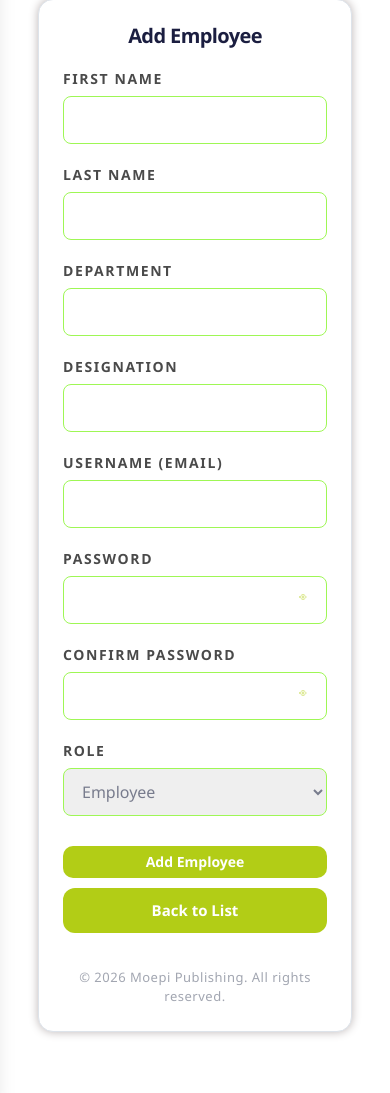
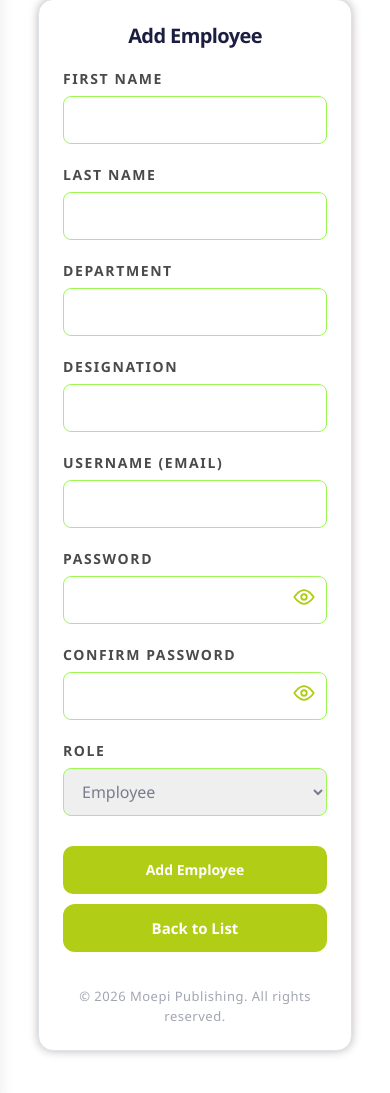
Before and after one commit to MoepiPublishing2026/Leave-Management-system, a Laravel app: page /admin/employees/create in a window 390 px wide. Shown: the part 154-1247 px from the top of the page. Run offline with Laravel 12, Linux system fonts and the light colour scheme; a user stored in the database is signed in; data comes from the database, SQL or seed files in the repository; data that the repository does not hold is empty; parts of the project's set-up code (start-up, migrations or seed data) failed here and were passed over; some libraries are stand-ins or nearby versions.

Commit message:
After a refresh

```diff
--- a/public/css/ui-consistency.css
+++ b/public/css/ui-consistency.css
@@ -75,13 +75,18 @@ html, body {
     overflow-x: auto !important;
     -webkit-overflow-scrolling: touch;
     max-width: 100%;
-    touch-action: pan-x;
+    min-width: 0 !important;
+    /* Let horizontal scroll reach the last column (avoid pan-x fighting touch on iOS) */
+    touch-action: auto;
+    overscroll-behavior-x: contain;
   }
   main :where(.table-scroll-x > table) {
     display: table !important;
     width: max-content !important;
-    min-width: 640px !important;
+    min-width: 720px !important;
     border-collapse: separate;
+    overflow: visible !important;
+    overflow-x: visible !important;
   }
 
   :where(.dashboard-container, .manager-container, .admin-container) {
--- a/resources/views/admin/employees/create.blade.php
+++ b/resources/views/admin/employees/create.blade.php
@@ -54,52 +54,42 @@
         box-sizing: border-box;
         transition: border-color 0.3s ease;
     }
-    .has-toggle {
+    /* Match auth/login password toggle (eye icons + placement) */
+    .input-wrapper {
         position: relative;
+        width: 100%;
     }
-    .has-toggle input[type="password"],
-    .has-toggle input[type="text"] {
+    .input-wrapper input[type="password"],
+    .input-wrapper input[type="text"] {
         padding-right: 48px;
     }
     .toggle-password {
         position: absolute;
         top: 50%;
-        right: 12px;
+        right: 14px;
         transform: translateY(-50%);
-        width: 32px;
-        height: 32px;
-        display: flex;
+        cursor: pointer;
+        color: #a0aec0;
+        transition: color 0.3s ease;
+        width: 22px;
+        height: 22px;
+        display: inline-flex;
         align-items: center;
         justify-content: center;
-        cursor: pointer;
-        user-select: none;
-        background: white;
-        border-radius: 8px;
-        border: none;
-        outline: none;
-        padding: 0;
+    }
+    .toggle-password:hover svg {
+        stroke: #b2cd16;
     }
     .toggle-password svg {
-        width: 20px;
-        height: 20px;
+        width: 22px;
+        height: 22px;
         stroke: #b2cd16;
-        background: transparent;
-        pointer-events: none;
+        transition: stroke 0.3s ease;
     }
     .toggle-password:focus {
-        outline: 2px solid #4a4a4a;
-    }
-    .toggle-password .icon-closed {
-        display: none;
-    }
-    .toggle-password[aria-pressed="true"] .icon-open {
-        display: none;
-    }
-    .toggle-password[aria-pressed="true"] .icon-closed {
-        display: block;
-    }
-    .form-row {
-        position: relative;
+        outline: 2px solid rgba(178, 205, 22, 0.45);
+        outline-offset: 2px;
+        border-radius: 4px;
     }
     .error {
         color: #ff1e5a;
@@ -113,10 +103,13 @@
         gap: 15px;
         margin-top: 30px;
     }
-    button, .btn-login {
+    .button-group .btn-form-action {
+        box-sizing: border-box;
+        min-height: 52px;
         padding: 15px 40px;
         font-weight: 600;
         font-size: 18px;
+        line-height: 1.25;
         border-radius: 12px;
         cursor: pointer;
         border: none;
@@ -129,13 +122,11 @@
         justify-content: center;
         transition: background-color 0.3s ease;
     }
-    button:hover, .btn-login:hover {
+    .button-group button.btn-form-action {
+        font-family: inherit;
+    }
+    .button-group .btn-form-action:hover {
         background-color: #0f140acc;
-    }
-    .btn-login {
-        display: inline-flex;
-        align-items: center;
-        justify-content: center;
     }
     .branding {
         margin-top: 35px;
@@ -147,16 +138,18 @@
     @media (max-width: 576px) {
         .signup-container { padding: 24px; }
         input[type="text"], input[type="email"], input[type="password"], select { font-size: 16px; padding: 11px 14px; }
-        .toggle-password { right: 8px; }
+        .input-wrapper input[type="password"],
+        .input-wrapper input[type="text"] { padding-right: 44px; }
+        .toggle-password { right: 12px; }
         .button-group {
             flex-direction: column;
             align-items: stretch;
             gap: 10px;
         }
-        .button-group button,
-        .button-group .btn-login {
+        .button-group .btn-form-action {
             width: 100%;
-            padding: 11px 14px;
+            min-height: 48px;
+            padding: 12px 16px;
             font-size: 15px;
             border-radius: 12px;
         }
@@ -198,43 +191,41 @@
             <div class="error">{{ $message }}</div>
         @enderror
 
-        <!-- Password with toggle -->
+        <!-- Password with toggle (same icons as login) -->
         <label for="password">Password</label>
-        <div class="form-row has-toggle">
+        <div class="input-wrapper">
             <input type="password" name="password" id="password" required />
-            <button type="button" class="toggle-password" aria-label="Show or hide password"
-                aria-pressed="false" data-target="password">
-                <svg class="icon-open" data-state="open" xmlns="http://www.w3.org/2000/svg" fill="none" viewBox="0 0 24 24" stroke-width="1.5">
+            <span class="toggle-password" id="togglePasswordAdd" role="button" tabindex="0" aria-label="Show or hide password">
+                <svg id="eyeOpenAdd" xmlns="http://www.w3.org/2000/svg" fill="none" viewBox="0 0 24 24" stroke-width="2">
                     <path stroke-linecap="round" stroke-linejoin="round"
-                        d="M2.4 12S6.9 4.5 12 4.5 21.6 12 21.6 12 17.1 19.5 12 19.5 2.4 12 2.4 12z"/>
-                    <circle cx="12" cy="12" r="3"/>
+                        d="M1.5 12s4.5-7.5 10.5-7.5S22.5 12 22.5 12 18 19.5 12 19.5 1.5 12 1.5 12z" />
+                    <circle cx="12" cy="12" r="3" stroke-width="2" />
                 </svg>
-                <svg class="icon-closed" data-state="closed" xmlns="http://www.w3.org/2000/svg" fill="none" viewBox="0 0 24 24" stroke-width="1.5">
+                <svg id="eyeClosedAdd" xmlns="http://www.w3.org/2000/svg" fill="none" viewBox="0 0 24 24" stroke-width="2" style="display:none;">
                     <path stroke-linecap="round" stroke-linejoin="round"
-                        d="M3 3l18 18M10.6 10.6A3 3 0 0112 9a3 3 0 013 3c0 .5-.1.9-.3 1.3M6.7 6.7A10.9 10.9 0 001.5 12S6 19.5 12 19.5a10.6 10.6 0 004.7-1.1M17.3 17.3A10.9 10.9 0 0022.5 12s-4.5-7.5-10.5-7.5"/>
+                        d="M3 3l18 18M10.6 10.6A3 3 0 0112 9a3 3 0 013 3c0 .5-.1.9-.3 1.3M6.7 6.7A10.9 10.9 0 001.5 12S6 19.5 12 19.5a10.6 10.6 0 004.7-1.1M17.3 17.3A10.9 10.9 0 0022.5 12s-4.5-7.5-10.5-7.5a10.6 10.6 0 00-4.9 1.2" />
                 </svg>
-            </button>
+            </span>
         </div>
         @error('password')
             <div class="error">{{ $message }}</div>
         @enderror
 
-        <!-- Confirm password with toggle -->
+        <!-- Confirm password with toggle (same icons as login) -->
         <label for="password_confirmation">Confirm Password</label>
-        <div class="form-row has-toggle">
+        <div class="input-wrapper">
             <input type="password" name="password_confirmation" id="password_confirmation" required />
-            <button type="button" class="toggle-password" aria-label="Show or hide confirm password"
-                aria-pressed="false" data-target="password_confirmation">
-                <svg class="icon-open" data-state="open" xmlns="http://www.w3.org/2000/svg" fill="none" viewBox="0 0 24 24" stroke-width="1.5">
+            <span class="toggle-password" id="togglePasswordAddConfirm" role="button" tabindex="0" aria-label="Show or hide confirm password">
+                <svg id="eyeOpenAddConfirm" xmlns="http://www.w3.org/2000/svg" fill="none" viewBox="0 0 24 24" stroke-width="2">
                     <path stroke-linecap="round" stroke-linejoin="round"
-                        d="M2.4 12S6.9 4.5 12 4.5 21.6 12 21.6 12 17.1 19.5 12 19.5 2.4 12 2.4 12z"/>
-                    <circle cx="12" cy="12" r="3"/>
+                        d="M1.5 12s4.5-7.5 10.5-7.5S22.5 12 22.5 12 18 19.5 12 19.5 1.5 12 1.5 12z" />
+                    <circle cx="12" cy="12" r="3" stroke-width="2" />
                 </svg>
-                <svg class="icon-closed" data-state="closed" xmlns="http://www.w3.org/2000/svg" fill="none" viewBox="0 0 24 24" stroke-width="1.5">
+                <svg id="eyeClosedAddConfirm" xmlns="http://www.w3.org/2000/svg" fill="none" viewBox="0 0 24 24" stroke-width="2" style="display:none;">
                     <path stroke-linecap="round" stroke-linejoin="round"
-                        d="M3 3l18 18M10.6 10.6A3 3 0 0112 9a3 3 0 013 3c0 .5-.1.9-.3 1.3M6.7 6.7A10.9 10.9 0 001.5 12S6 19.5 12 19.5a10.6 10.6 0 004.7-1.1M17.3 17.3A10.9 10.9 0 0022.5 12s-4.5-7.5-10.5-7.5"/>
+                        d="M3 3l18 18M10.6 10.6A3 3 0 0112 9a3 3 0 013 3c0 .5-.1.9-.3 1.3M6.7 6.7A10.9 10.9 0 001.5 12S6 19.5 12 19.5a10.6 10.6 0 004.7-1.1M17.3 17.3A10.9 10.9 0 0022.5 12s-4.5-7.5-10.5-7.5a10.6 10.6 0 00-4.9 1.2" />
                 </svg>
-            </button>
+            </span>
         </div>
 
         <label for="role">Role</label>
@@ -248,8 +239,8 @@
         @enderror
 
         <div class="button-group">
-            <button type="submit">Add Employee</button>
-            <a href="{{ route('admin.employees.index') }}" class="btn-login">Back to List</a>
+            <button type="submit" class="btn-form-action">Add Employee</button>
+            <a href="{{ route('admin.employees.index') }}" class="btn-form-action">Back to List</a>
         </div>
     </form>
 
@@ -260,21 +251,33 @@
 
 <script>
     document.addEventListener('DOMContentLoaded', function () {
-        // Toggle password function
-        function togglePasswordFor(button) {
-            const targetId = button.getAttribute('data-target');
-            const input = document.getElementById(targetId);
-            if (!input) return;
-            const isHidden = input.type === 'password';
-            input.type = isHidden ? 'text' : 'password';
-            button.setAttribute('aria-pressed', isHidden ? 'true' : 'false');
+        function setupPasswordToggle(toggleEl, inputId, openId, closedId) {
+            const input = document.getElementById(inputId);
+            const eyeOpen = document.getElementById(openId);
+            const eyeClosed = document.getElementById(closedId);
+            if (!toggleEl || !input || !eyeOpen || !eyeClosed) return;
+
+            function flip() {
+                const isPassword = input.type === 'password';
+                input.type = isPassword ? 'text' : 'password';
+                eyeOpen.style.display = isPassword ? 'none' : 'block';
+                eyeClosed.style.display = isPassword ? 'block' : 'none';
+            }
+
+            toggleEl.addEventListener('click', function (e) {
+                e.preventDefault();
+                flip();
+            });
+            toggleEl.addEventListener('keydown', function (e) {
+                if (e.key === 'Enter' || e.key === ' ') {
+                    e.preventDefault();
+                    flip();
+                }
+            });
         }
-        document.querySelectorAll('.toggle-password').forEach(btn => {
-            btn.addEventListener('click', function (e) {
-                e.preventDefault();
-                togglePasswordFor(btn);
-            });
-        });
+
+        setupPasswordToggle(document.getElementById('togglePasswordAdd'), 'password', 'eyeOpenAdd', 'eyeClosedAdd');
+        setupPasswordToggle(document.getElementById('togglePasswordAddConfirm'), 'password_confirmation', 'eyeOpenAddConfirm', 'eyeClosedAddConfirm');
     });
 </script>
 @endsection
--- a/resources/views/auth/forgot_password.blade.php
+++ b/resources/views/auth/forgot_password.blade.php
@@ -5,9 +5,6 @@
     <meta name="viewport" content="width=device-width, initial-scale=1" />
     <title>Forgot Password - Leave Management</title>
     <link rel="icon" href="{{ asset('images/favicon-32.png') }}" type="image/png" sizes="32x32" />
-    <link rel="icon" href="{{ asset('images/favicon-16.png') }}" type="image/png" sizes="16x16" />
-    <link rel="icon" href="{{ asset('images/favicon-192.png') }}" type="image/png" sizes="192x192" />
-    <link rel="icon" href="{{ asset('images/favicon-512.png') }}" type="image/png" sizes="512x512" />
     <link rel="shortcut icon" href="{{ asset('images/favicon-32.png') }}" type="image/png" />
     <link rel="apple-touch-icon" href="{{ asset('images/apple-touch-icon.png') }}" sizes="180x180" />
     <script src="https://cdn.jsdelivr.net/npm/sweetalert2@11"></script>
--- a/resources/views/auth/login.blade.php
+++ b/resources/views/auth/login.blade.php
@@ -6,9 +6,6 @@
     <meta name="viewport" content="width=device-width, initial-scale=1" />
     <title>Login - Leave Management</title>
     <link rel="icon" href="{{ asset('images/favicon-32.png') }}" type="image/png" sizes="32x32" />
-    <link rel="icon" href="{{ asset('images/favicon-16.png') }}" type="image/png" sizes="16x16" />
-    <link rel="icon" href="{{ asset('images/favicon-192.png') }}" type="image/png" sizes="192x192" />
-    <link rel="icon" href="{{ asset('images/favicon-512.png') }}" type="image/png" sizes="512x512" />
     <link rel="shortcut icon" href="{{ asset('images/favicon-32.png') }}" type="image/png" />
     <link rel="apple-touch-icon" href="{{ asset('images/apple-touch-icon.png') }}" sizes="180x180" />
     <script src="https://cdn.jsdelivr.net/npm/sweetalert2@11"></script>
--- a/resources/views/auth/verify2fa.blade.php
+++ b/resources/views/auth/verify2fa.blade.php
@@ -5,9 +5,6 @@
     <meta name="viewport" content="width=device-width, initial-scale=1" />
     <title>Two-Factor Authentication - Leave Management</title>
     <link rel="icon" href="{{ asset('images/favicon-32.png') }}" type="image/png" sizes="32x32" />
-    <link rel="icon" href="{{ asset('images/favicon-16.png') }}" type="image/png" sizes="16x16" />
-    <link rel="icon" href="{{ asset('images/favicon-192.png') }}" type="image/png" sizes="192x192" />
-    <link rel="icon" href="{{ asset('images/favicon-512.png') }}" type="image/png" sizes="512x512" />
     <link rel="shortcut icon" href="{{ asset('images/favicon-32.png') }}" type="image/png" />
     <link rel="apple-touch-icon" href="{{ asset('images/apple-touch-icon.png') }}" sizes="180x180" />
     <script src="https://cdn.jsdelivr.net/npm/sweetalert2@11"></script>
--- a/resources/views/layouts/admin.blade.php
+++ b/resources/views/layouts/admin.blade.php
@@ -5,9 +5,6 @@
     <meta name="viewport" content="width=device-width, initial-scale=1" />
     <title>@yield('title', 'Admin Panel')</title>
     <link rel="icon" href="{{ asset('images/favicon-32.png') }}" type="image/png" sizes="32x32" />
-    <link rel="icon" href="{{ asset('images/favicon-16.png') }}" type="image/png" sizes="16x16" />
-    <link rel="icon" href="{{ asset('images/favicon-192.png') }}" type="image/png" sizes="192x192" />
-    <link rel="icon" href="{{ asset('images/favicon-512.png') }}" type="image/png" sizes="512x512" />
     <link rel="shortcut icon" href="{{ asset('images/favicon-32.png') }}" type="image/png" />
     <link rel="apple-touch-icon" href="{{ asset('images/apple-touch-icon.png') }}" sizes="180x180" />
     <link href="https://cdn.jsdelivr.net/npm/bootstrap@5.3.0/dist/css/bootstrap.min.css" rel="stylesheet" />
@@ -302,6 +299,30 @@
 
     <link rel="stylesheet" href="{{ asset('css/ui-consistency.css') }}" />
 
+    <script>
+        document.addEventListener('DOMContentLoaded', function() {
+            const profile = document.getElementById('profileMenu');
+            const dropdown = document.getElementById('profileDropdown');
+
+            if (profile && dropdown) {
+                profile.addEventListener('click', function(e) {
+                    e.stopPropagation();
+                    dropdown.classList.toggle('show');
+                    profile.setAttribute('aria-expanded', dropdown.classList.contains('show') ? 'true' : 'false');
+                    dropdown.setAttribute('aria-hidden', dropdown.classList.contains('show') ? 'false' : 'true');
+                });
+
+                window.addEventListener('click', function(e) {
+                    if (!profile.contains(e.target)) {
+                        dropdown.classList.remove('show');
+                        profile.setAttribute('aria-expanded', 'false');
+                        dropdown.setAttribute('aria-hidden', 'true');
+                    }
+                });
+            }
+        });
+    </script>
+
     @stack('styles')
     @yield('head')
 </head>
@@ -353,12 +374,17 @@
                         {{ strtoupper(substr($user->first_name ?? 'U', 0, 1)) }}{{ strtoupper(substr($user->last_name ?? 'S', 0, 1)) }}
                     </div>
                 @endif
+                <div class="profile-dropdown" id="profileDropdown" role="menu" aria-hidden="true">
+                    <a href="{{ route('logout') }}" role="menuitem"
+                       onclick="event.preventDefault(); document.getElementById('logout-form').submit();">
+                        Logout
+                    </a>
+                    <form id="logout-form" method="POST" action="{{ route('logout') }}">
+                        @csrf
+                    </form>
+                </div>
             </div>
         @endauth
-
-        <form id="logout-form" method="POST" action="{{ route('logout') }}">
-            @csrf
-        </form>
     </header>
 
     <div id="mobileSidebarBackdrop" class="mobile-sidebar-backdrop" onclick="toggleMobileSidebar(false)"></div>
@@ -402,9 +428,6 @@
 
     <script src="https://cdn.jsdelivr.net/npm/bootstrap@5.3.0/dist/js/bootstrap.bundle.min.js"></script>
     @stack('scripts')
-    <script>
-        // (intentionally left minimal; admin uses direct Logout link + mobile sidebar)
-    </script>
 
     @if (session('success'))
         <script>
--- a/resources/views/layouts/app.blade.php
+++ b/resources/views/layouts/app.blade.php
@@ -5,9 +5,6 @@
     <meta name="viewport" content="width=device-width, initial-scale=1" />
     <title>@yield('title', 'Leave Management System')</title>
     <link rel="icon" href="{{ asset('images/favicon-32.png') }}" type="image/png" sizes="32x32" />
-    <link rel="icon" href="{{ asset('images/favicon-16.png') }}" type="image/png" sizes="16x16" />
-    <link rel="icon" href="{{ asset('images/favicon-192.png') }}" type="image/png" sizes="192x192" />
-    <link rel="icon" href="{{ asset('images/favicon-512.png') }}" type="image/png" sizes="512x512" />
     <link rel="shortcut icon" href="{{ asset('images/favicon-32.png') }}" type="image/png" />
     <link rel="apple-touch-icon" href="{{ asset('images/apple-touch-icon.png') }}" sizes="180x180" />
     <script src="https://cdn.jsdelivr.net/npm/sweetalert2@11"></script>
--- a/resources/views/layouts/manager.blade.php
+++ b/resources/views/layouts/manager.blade.php
@@ -5,9 +5,6 @@
     <meta name="viewport" content="width=device-width, initial-scale=1" />
     <title>@yield('title', 'Leave Management System')</title>
     <link rel="icon" href="{{ asset('images/favicon-32.png') }}" type="image/png" sizes="32x32" />
-    <link rel="icon" href="{{ asset('images/favicon-16.png') }}" type="image/png" sizes="16x16" />
-    <link rel="icon" href="{{ asset('images/favicon-192.png') }}" type="image/png" sizes="192x192" />
-    <link rel="icon" href="{{ asset('images/favicon-512.png') }}" type="image/png" sizes="512x512" />
     <link rel="shortcut icon" href="{{ asset('images/favicon-32.png') }}" type="image/png" />
     <link rel="apple-touch-icon" href="{{ asset('images/apple-touch-icon.png') }}" sizes="180x180" />
     <script src="https://cdn.jsdelivr.net/npm/sweetalert2@11"></script>
--- a/resources/views/signup.blade.php
+++ b/resources/views/signup.blade.php
@@ -5,9 +5,6 @@
     <meta name="viewport" content="width=device-width, initial-scale=1" />
     <title>Signup - Leave Management</title>
     <link rel="icon" href="{{ asset('images/favicon-32.png') }}" type="image/png" sizes="32x32" />
-    <link rel="icon" href="{{ asset('images/favicon-16.png') }}" type="image/png" sizes="16x16" />
-    <link rel="icon" href="{{ asset('images/favicon-192.png') }}" type="image/png" sizes="192x192" />
-    <link rel="icon" href="{{ asset('images/favicon-512.png') }}" type="image/png" sizes="512x512" />
     <link rel="shortcut icon" href="{{ asset('images/favicon-32.png') }}" type="image/png" />
     <link rel="apple-touch-icon" href="{{ asset('images/apple-touch-icon.png') }}" sizes="180x180" />
     <script src="https://cdn.jsdelivr.net/npm/sweetalert2@11"></script>
--- a/resources/views/welcome.blade.php
+++ b/resources/views/welcome.blade.php
@@ -6,9 +6,6 @@
     <meta name="viewport" content="width=device-width, initial-scale=1" />
     <title>Login - Leave Management</title>
     <link rel="icon" href="{{ asset('images/favicon-32.png') }}" type="image/png" sizes="32x32" />
-    <link rel="icon" href="{{ asset('images/favicon-16.png') }}" type="image/png" sizes="16x16" />
-    <link rel="icon" href="{{ asset('images/favicon-192.png') }}" type="image/png" sizes="192x192" />
-    <link rel="icon" href="{{ asset('images/favicon-512.png') }}" type="image/png" sizes="512x512" />
     <link rel="shortcut icon" href="{{ asset('images/favicon-32.png') }}" type="image/png" />
     <link rel="apple-touch-icon" href="{{ asset('images/apple-touch-icon.png') }}" sizes="180x180" />
     <script src="https://cdn.jsdelivr.net/npm/sweetalert2@11"></script>
```
Also changed, not shown: resources/views/admin/analytics/index.blade.php (+15 -6 lines), resources/views/auth/reset_password.blade.php (+15 -4 lines), resources/views/manager/analytics/index.blade.php (+11 -7 lines), resources/views/settings/edit.blade.php (+21 -8 lines).
